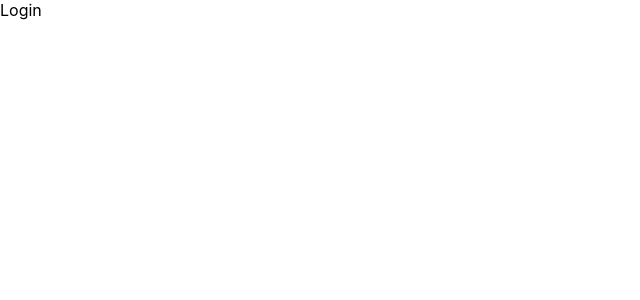
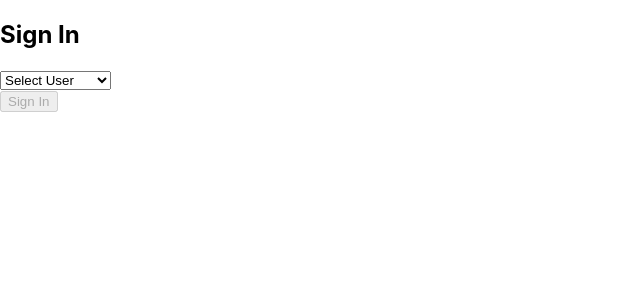
Before and after one commit to valaydesai3/would-you-rather, a React (Create React App) app: page / in a window 1280 px wide. Shown: the top 300 px of the page, without its empty margins (0-640 px from the left). Built offline with nearby package versions, Linux system fonts and the light colour scheme.

Commit message:
feat: basic login

```diff
--- a/src/App.js
+++ b/src/App.js
@@ -2,13 +2,13 @@ import React, { Component } from 'react';
 import { BrowserRouter, Route } from 'react-router-dom';
 import { connect } from 'react-redux';
 import { handleInitialData } from './actions/shared';
-import Login from './components/Login';
+import SignIn from './components/SignIn';
 import Home from './components/Home';
 import './App.css';
 
 class App extends Component {
   componentDidMount() {
-    this.props.dispatch(handleInitialData());
+    this.props.handleInitialData();
   }
   render() {
     const { authedUser } = this.props;
@@ -17,7 +17,7 @@ class App extends Component {
       <BrowserRouter>
         <div className="app">
           {authedUser === null ? (
-            <Route render={() => <Login />} />
+            <Route render={() => <SignIn />} />
           ) : (
             <Route exact path="/" component={Home} />
           )}
@@ -31,4 +31,10 @@ function mapStateToProps({ authedUser }) {
   return { authedUser };
 }
 
-export default connect(mapStateToProps)(App);
+function mapDispatchToProps(dispatch) {
+  return {
+    handleInitialData: () => dispatch(handleInitialData()),
+  };
+}
+
+export default connect(mapStateToProps, mapDispatchToProps)(App);
--- a/src/actions/authedUser.js
+++ b/src/actions/authedUser.js
@@ -1,6 +1,7 @@
 export const SET_AUTHED_USER = 'SET_AUTHED_USER';
 
 export function setAuthedUser(id) {
+  console.log(id);
   return {
     type: SET_AUTHED_USER,
     id,
--- a/src/components/Login.js
+++ /dev/null
@@ -1,7 +0,0 @@
-import React, { Component } from 'react';
-
-export default class Login extends Component {
-  render() {
-    return <div>Login</div>;
-  }
-}
--- /dev/null
+++ b/src/components/SignIn.js
@@ -0,0 +1,59 @@
+import React, { Component } from 'react';
+import { connect } from 'react-redux';
+import { setAuthedUser } from '../actions/authedUser';
+
+class SignIn extends Component {
+  state = {
+    user: '',
+  };
+
+  userSelected = (e) => {
+    this.setState({ user: e.target.value });
+  };
+
+  handleSubmit = (e) => {
+    e.preventDefault();
+    const { user } = this.state;
+    const { setAuthedUser } = this.props;
+    setAuthedUser(user);
+  };
+
+  render() {
+    const { users } = this.props;
+    const { user } = this.state;
+    const items = users.map((user) => (
+      <option key={user.id} value={user.id}>
+        {user.name}
+      </option>
+    ));
+    return (
+      <div>
+        <h2>Sign In</h2>
+        <select onChange={this.userSelected} value={user}>
+          <option value="" defaultValue="">
+            Select User
+          </option>
+          {items}
+        </select>
+        <br />
+        <button disabled={user === ''} onClick={this.handleSubmit}>
+          Sign In
+        </button>
+      </div>
+    );
+  }
+}
+
+function mapStateToProps({ users }) {
+  return {
+    users: Object.values(users),
+  };
+}
+
+function mapDispatchToProps(dispatch) {
+  return {
+    setAuthedUser: (id) => dispatch(setAuthedUser(id)),
+  };
+}
+
+export default connect(mapStateToProps, mapDispatchToProps)(SignIn);
```
